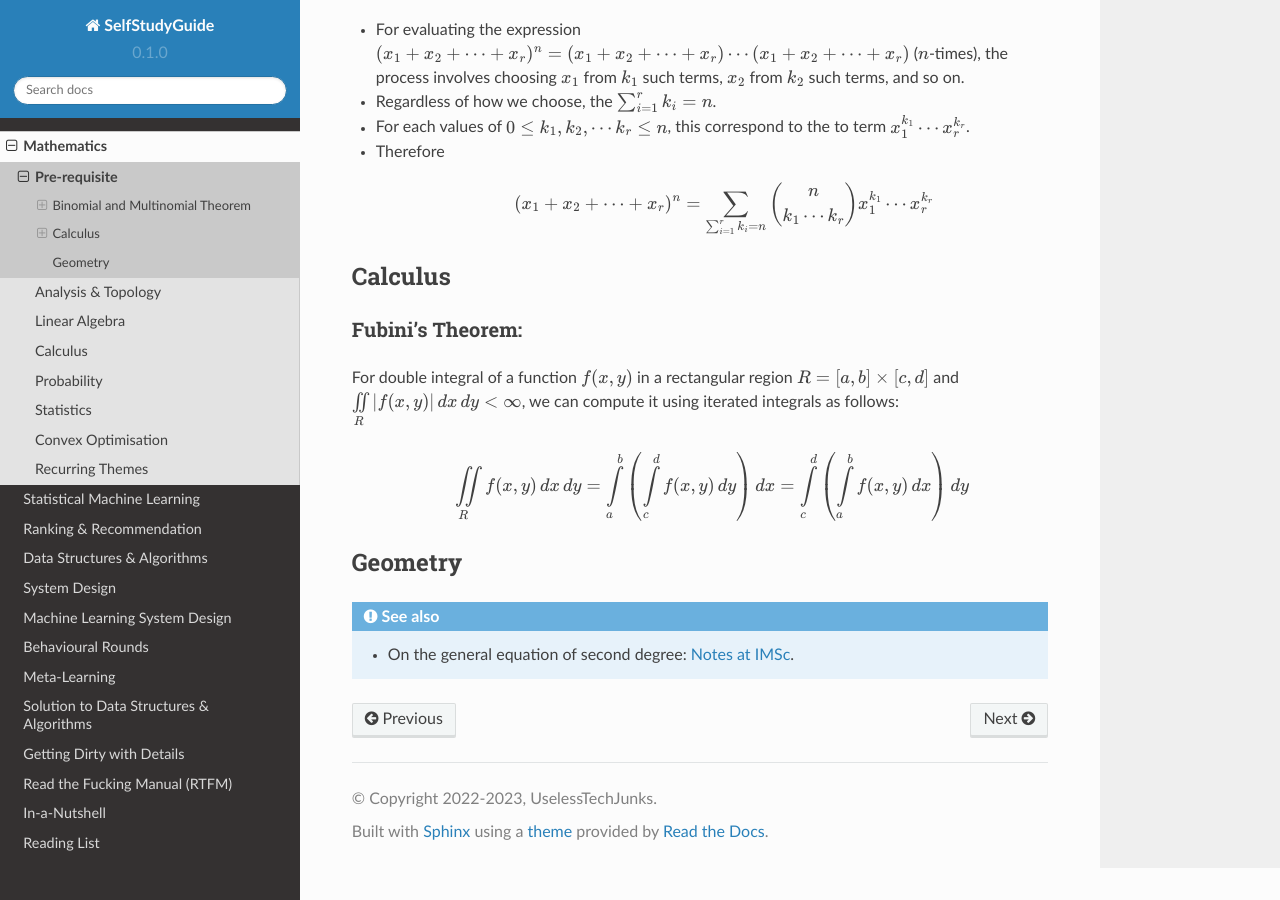
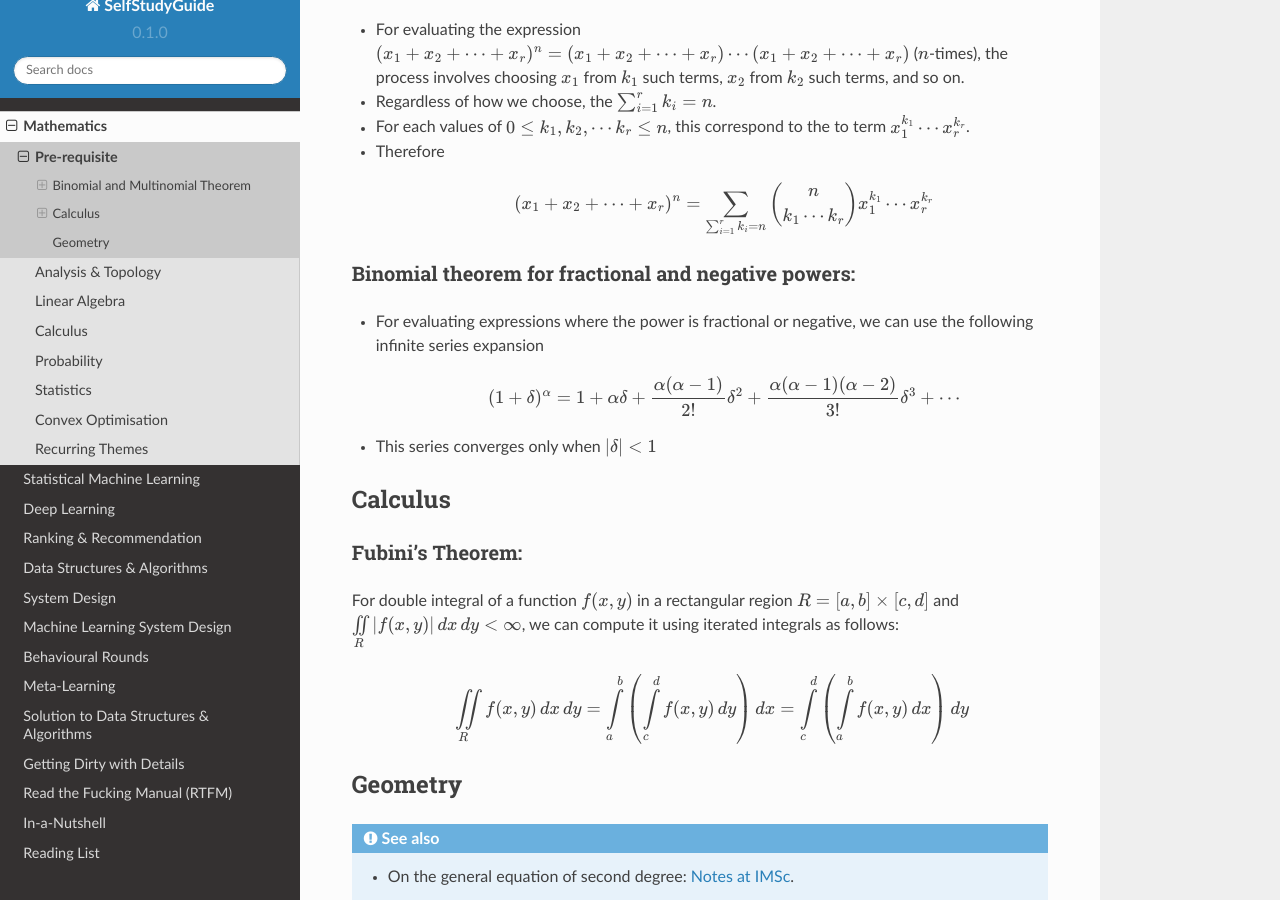
Before and after one commit to uselesstechjunks/leetcode, a Sphinx documentation site: the page built from docs/source/math/prereq.rst, in a window 1280 px wide and 900 px high, scrolled down 1138 px. Built offline with Sphinx 7.4.7 and the Read the Docs theme 2.0.0, drawn with Linux system fonts in a browser that asks for light colours.

```diff
--- /dev/null
+++ b/docs/source/dl/basics.rst
@@ -0,0 +1,3 @@
+##################################################################################
+Fundamentals
+##################################################################################
--- /dev/null
+++ b/docs/source/dl/ntk.rst
@@ -0,0 +1,3 @@
+##################################################################################
+Neural Tangent Kernel
+##################################################################################
--- /dev/null
+++ b/docs/source/dl/perturb.rst
@@ -0,0 +1,3 @@
+##########################################################################
+Perturbation Theory
+##########################################################################
--- /dev/null
+++ b/docs/source/dl/rg.rst
@@ -0,0 +1,3 @@
+##################################################################################
+Renormalization Group
+##################################################################################
--- a/docs/source/index.rst
+++ b/docs/source/index.rst
@@ -21,6 +21,7 @@ Contents
 
    math/index
    ml/index
+   dl/index
    rank
    dsalgo
    sysdes
--- a/docs/source/math/prereq.rst
+++ b/docs/source/math/prereq.rst
@@ -38,6 +38,13 @@ Multinomial theorem:
 
 	.. math:: (x_1+x_2+\cdots+x_r)^n=\sum_{\sum_{i=1}^r k_i=n} {n\choose k_1\cdots k_r} x_1^{k_1}\cdots x_r^{k_r}
 
+Binomial theorem for fractional and negative powers:
+===============================================================
+* For evaluating expressions where the power is fractional or negative, we can use the following infinite series expansion
+
+	.. math:: (1+\delta)^\alpha=1+\alpha\delta+\frac{\alpha(\alpha-1)}{2!}\delta^2+\frac{\alpha(\alpha-1)(\alpha-2)}{3!}\delta^3+\cdots
+* This series converges only when :math:`|\delta|< 1`
+
 ***********************************************
 Calculus
 ***********************************************
--- a/docs/source/math/prob/info.rst
+++ b/docs/source/math/prob/info.rst
@@ -32,3 +32,7 @@ Entropy and Mutual Information
 
 		* [Hint] Use the inequality :math:`\ln(\alpha)=\alpha-1` for :math:`\alpha>0`.
 	* As a special case of the above, :math:`H(X)\leq\lg(n)` and the equality holds when :math:`p_i=\frac{1}{n}` for all :math:`i`.
+
+
+.. seealso::
+	* Information Theory Notes from `Introduction To Renormalization <https://www.complexityexplorer.org/courses/67-introduction-to-renormalization/materials>`_
--- a/requirements.txt
+++ b/requirements.txt
@@ -1,3 +1,4 @@
+autodocsumm==0.2.11
 sphinx>=4.3.0
 sphinx-rtd-theme>=0.5.1
 sphinx-toolbox>=3.1.2
```
Also changed, not shown: docs/source/dl/index.rst (added, +11 -0 lines), docs/source/math/prob/stochastic.rst (+14 -2 lines).
